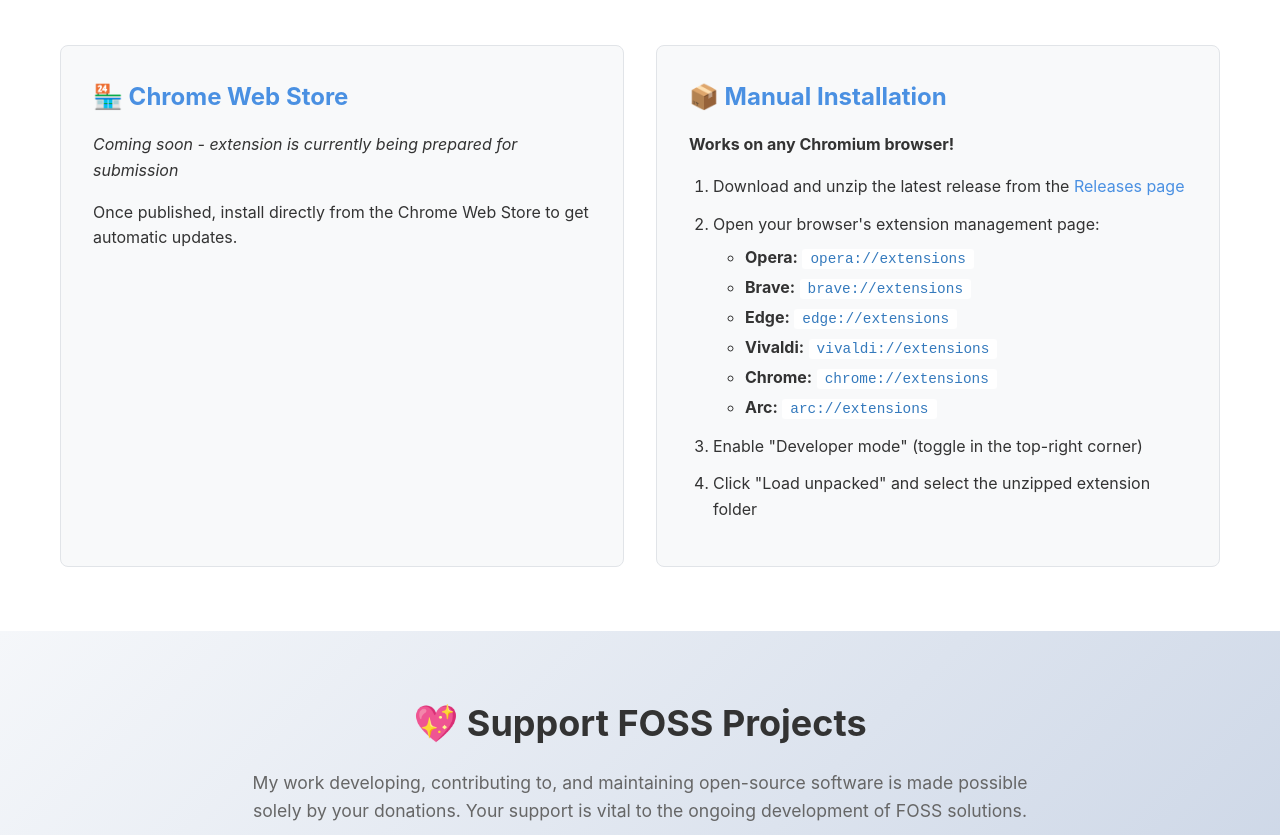
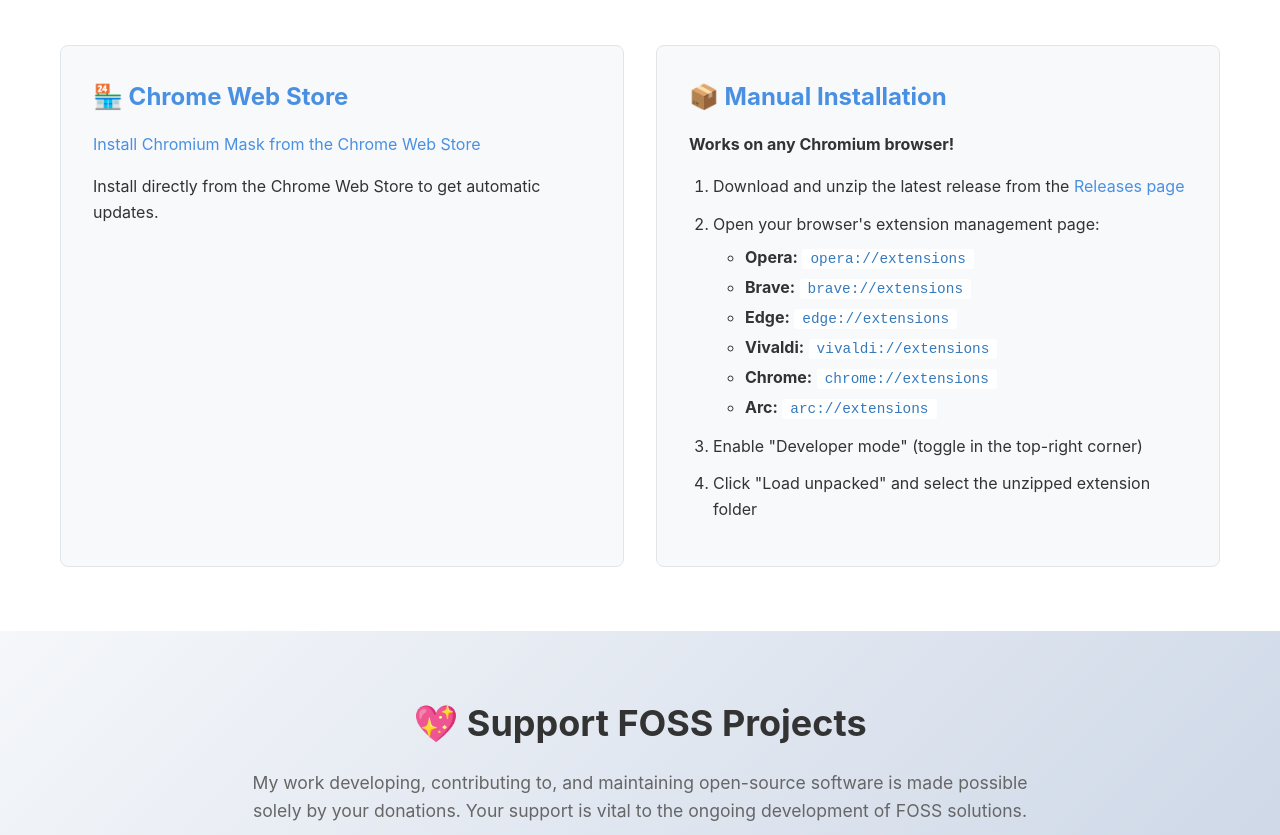
Before and after one commit to mr-september/chromium-mask, a browser extension: page docs/index.html in a window 1280 px wide. Shown: the part 1566-2401 px from the top of the page. Drawn offline with Linux system fonts and the light colour scheme.

Commit message:
Update documentation: extension is live on Chrome Web Store
- Mark Chrome Web Store badge as Available Now
- Replace pending status with live store link
- Update release workflow with published URL
- Clean up docs/CNAME for GitHub Pages

```diff
--- a/docs/index.html
+++ b/docs/index.html
@@ -98,8 +98,8 @@
           <div class="install-options">
             <div class="install-card">
               <h3>🏪 Chrome Web Store</h3>
-              <p><em>Coming soon - extension is currently being prepared for submission</em></p>
-              <p>Once published, install directly from the Chrome Web Store to get automatic updates.</p>
+              <p><a href="https://chromewebstore.google.com/detail/chromium-mask/mlbogcpkpneelepggdoicaelnojkifga" target="_blank" rel="noopener noreferrer">Install Chromium Mask from the Chrome Web Store</a></p>
+              <p>Install directly from the Chrome Web Store to get automatic updates.</p>
             </div>
 
             <div class="install-card">
```
Also changed, not shown: .github/workflows/release.yml, Changelog.md, README.md, Screenshot - Edge UA Check.png (added), 1 other file.
